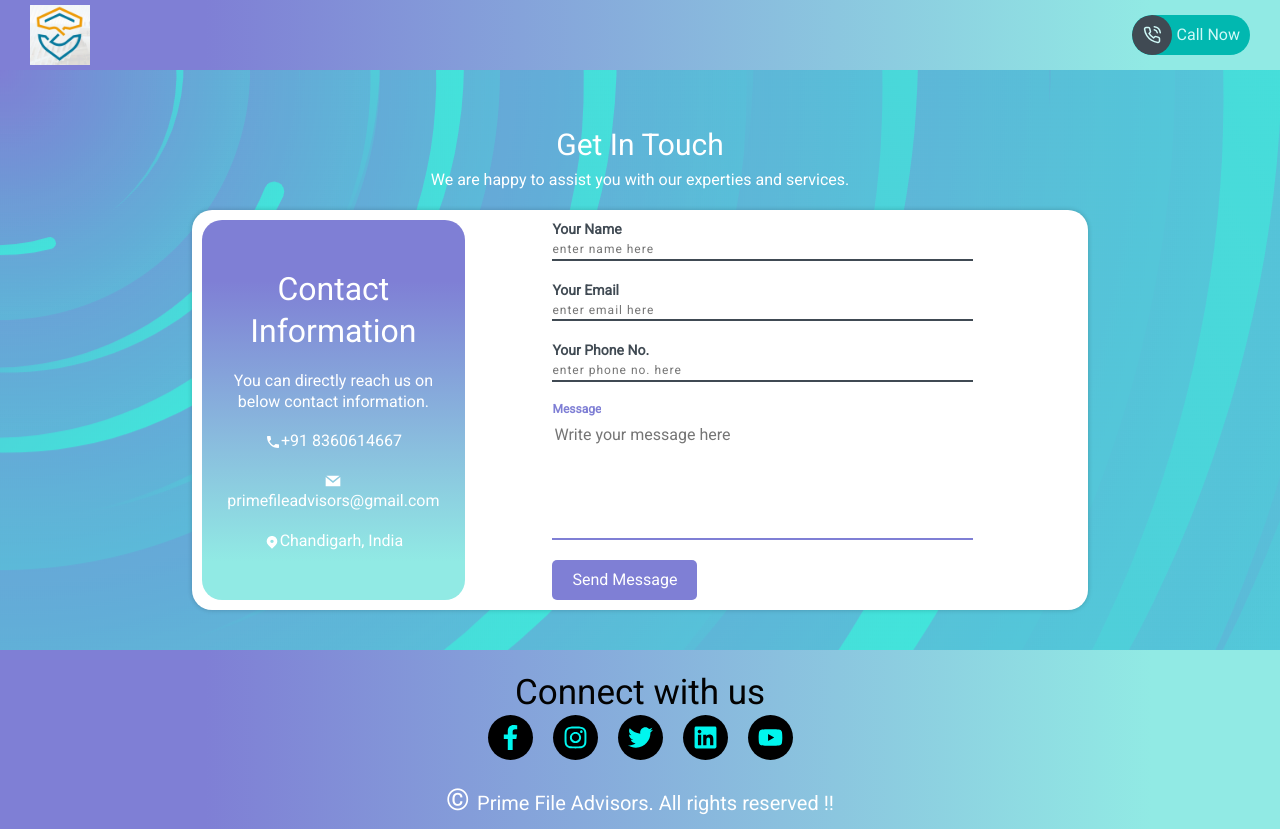
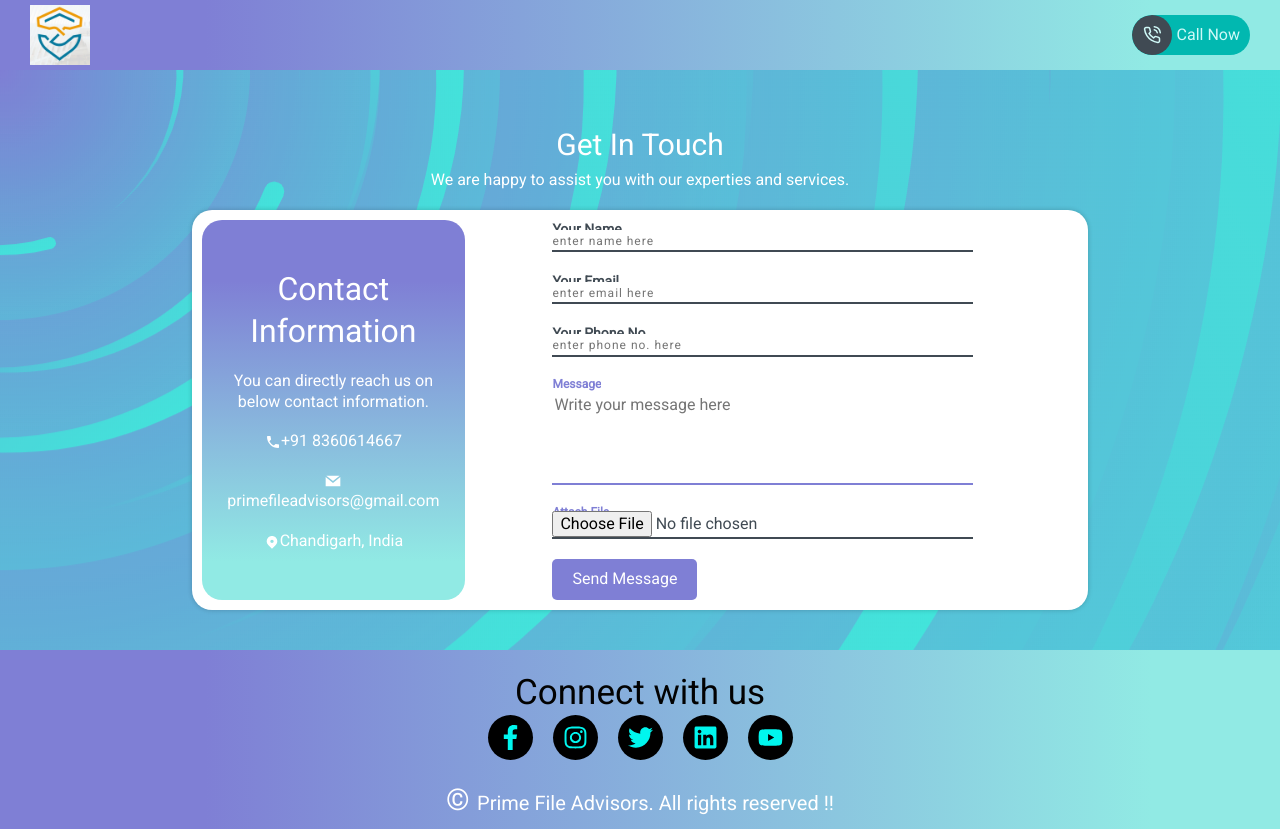
Before and after one commit to abhinavdawar/primefileadvisors, a React (Create React App) app: page /contact in a window 1280 px wide. Built offline with nearby package versions, Linux system fonts and the light colour scheme; a web font is replaced by a local one.

Commit message:
attaching file in form

```diff
--- a/src/components/CertificateForm.js
+++ b/src/components/CertificateForm.js
@@ -6,6 +6,7 @@ const CertificateForm = () => {
 		<form
 			action='https://formsubmit.co/primefileadvisors@gmail.com'
 			method='POST'
+			enctype='multipart/form-data'
 		>
 			<div className='input-container'>
 				<Fade direction='right'>
@@ -39,6 +40,12 @@ const CertificateForm = () => {
 					placeholder='Write your message here'
 				></textarea>
 			</div>
+			<div className='input-container textarea-input'>
+				<Fade direction='right'>
+					<label>Attach File</label>
+				</Fade>
+				<input type="file" name="attachment" accept="image/png, image/jpeg, application/pdf, application/doc, application/docx" />
+			</div>
 			<input
 				type='submit'
 				name='submit_input'
```
